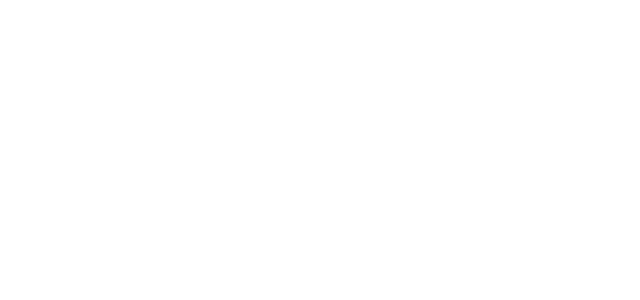
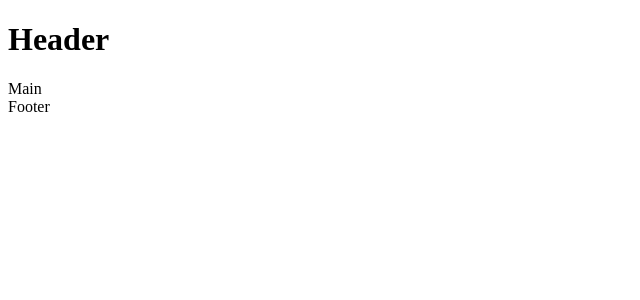
Before and after one commit to alep-2000/vite-comics, a Vue app: page / in a window 1280 px wide. Shown: the top 300 px of the page, without its empty margins (0-640 px from the left). Built offline with nearby package versions, Linux system fonts and the light colour scheme.

Commit message:
[F][L]Structure of page

```diff
--- a/index.html
+++ b/index.html
@@ -1,13 +1,16 @@
 <!DOCTYPE html>
 <html lang="en">
+
 <head>
   <meta charset="UTF-8" />
-    <link rel="icon" type="image/svg+xml" href="/vite.svg" />
+  <link rel="icon" type="image/DC" href="./src/img/favicon.ico" />
   <meta name="viewport" content="width=device-width, initial-scale=1.0" />
-    <title>Vite + Vue</title>
+  <title>Vite DC Comics</title>
 </head>
+
 <body>
   <div id="app"></div>
   <script type="module" src="/src/main.js"></script>
 </body>
+
 </html>
--- a/src/App.vue
+++ b/src/App.vue
@@ -1,12 +1,22 @@
 <script>
+import HeaderVue from './components/Header.vue'
+import MainVue from './components/Main.vue'
+import FooterVue from './components/Footer.vue'
+
 export default {
-
+  components: {
+    HeaderVue,
+    MainVue,
+    FooterVue
+  }
 }
 </script>
 
 <template lang="">
   <div>
-
+    <HeaderVue />
+    <MainVue />
+    <FooterVue />
   </div>
 </template>
 
--- /dev/null
+++ b/src/components/Footer.vue
@@ -0,0 +1,15 @@
+<script>
+export default {
+
+}
+</script>
+
+<template lang="">
+    <div>
+        Footer
+    </div>
+</template>
+
+<style lang="">
+
+</style>
--- /dev/null
+++ b/src/components/Header.vue
@@ -0,0 +1,15 @@
+<script>
+export default {
+
+}
+</script>
+
+<template lang="">
+    <div>
+        <h1>Header</h1>
+    </div>
+</template>
+
+<style lang="">
+
+</style>
--- /dev/null
+++ b/src/components/Main.vue
@@ -0,0 +1,15 @@
+<script>
+export default {
+
+}
+</script>
+
+<template lang="">
+    <div>
+        Main
+    </div>
+</template>
+
+<style lang="">
+
+</style>
```
Lines whose indentation alone changed are shown as unchanged.
